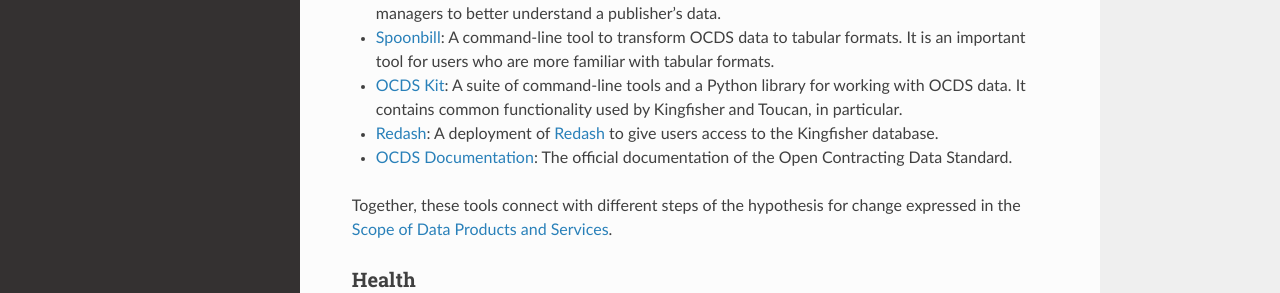
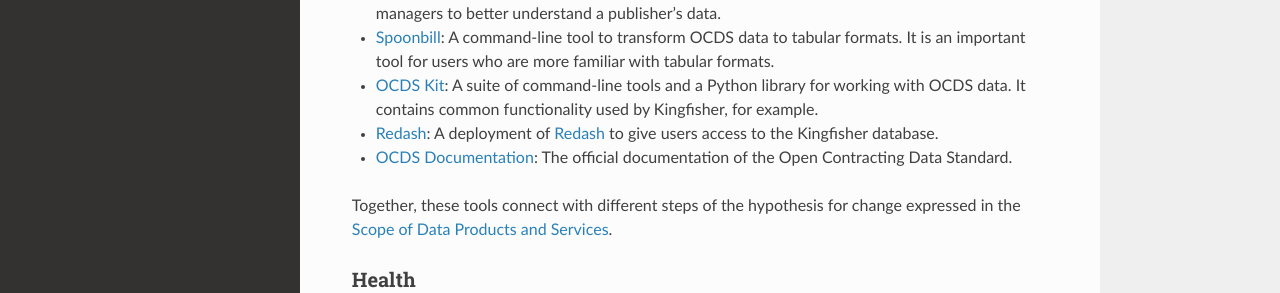
Before and after one commit to open-contracting/software-development-handbook, a Sphinx documentation site: the page built from docs/roadmap/index.rst, in a window 1280 px wide and 900 px high. Shown: the part 478-771 px from the top of the window. Built offline with Sphinx 7.4.7 and the Read the Docs theme 2.0.0, drawn with Linux system fonts in a browser that asks for light colours.

Commit message:
Remove reference to Toucan open-contracting/toucan#123

```diff
--- a/docs/roadmap/index.rst
+++ b/docs/roadmap/index.rst
@@ -10,7 +10,7 @@ Product and service families
 -  `Kingfisher <https://ocdsdeploy.readthedocs.io/en/latest/use/kingfisher.html>`__: A family of tools to `collect <https://kingfisher-collect.readthedocs.io/>`__, `pre-process <https://kingfisher-process.readthedocs.io/>`__, `summarize <https://kingfisher-summarize.readthedocs.io/>`__ and `query <https://kingfisher-colab.readthedocs.io/>`__ OCDS data. It is used internally by helpdesk analysts to provide feedback to OCDS publishers, and by data analysts to calculate indicators and do research. It serves as a data source for other tools.
 -  `Pelican <https://www.open-contracting.org/2020/01/28/meet-pelican-our-new-tool-for-assessing-the-quality-of-open-contracting-data/>`__: An online tool to report quality issues in OCDS data, sourced from Kingfisher. It is used internally by helpdesk analysts to provide feedback to OCDS publishers, and by program managers to better understand a publisher's data.
 -  `Spoonbill <https://github.com/open-contracting/spoonbill>`__: A command-line tool to transform OCDS data to tabular formats. It is an important tool for users who are more familiar with tabular formats.
--  `OCDS Kit <https://ocdskit.readthedocs.io/>`__: A suite of command-line tools and a Python library for working with OCDS data. It contains common functionality used by Kingfisher and Toucan, in particular.
+-  `OCDS Kit <https://ocdskit.readthedocs.io/>`__: A suite of command-line tools and a Python library for working with OCDS data. It contains common functionality used by Kingfisher, for example.
 -  `Redash <https://redash.open-contracting.org>`__: A deployment of `Redash <https://redash.io>`__ to give users access to the Kingfisher database.
 -  `OCDS Documentation <https://standard.open-contracting.org>`__: The official documentation of the Open Contracting Data Standard.
 
```
